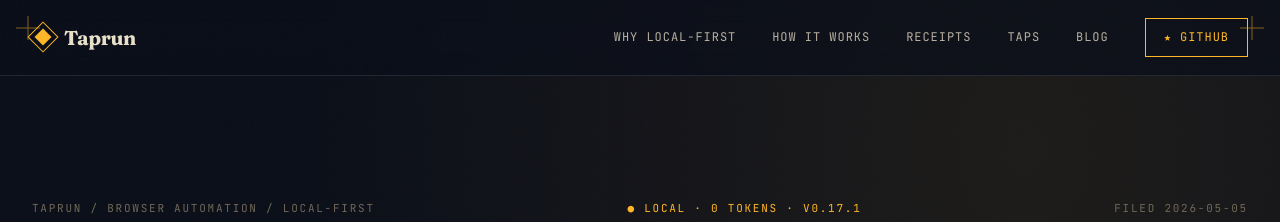
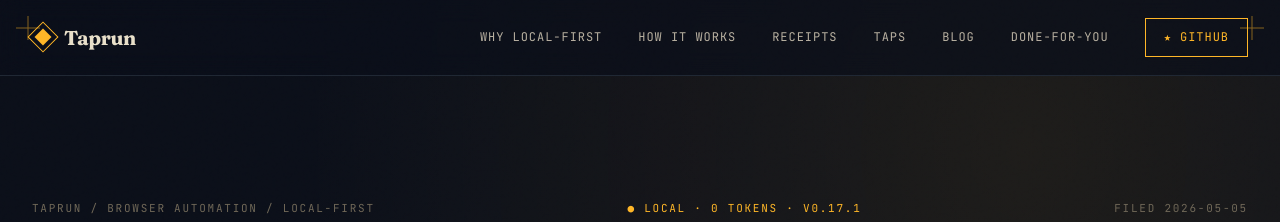
Before and after one commit to LeonTing1010/tap, a Jekyll site: the page built from docs/index.html, in a window 1280 px wide. Shown: the top 222 px of the page. Built offline with Jekyll 4.4.1, drawn with Linux system fonts in a browser that asks for light colours.

Commit message:
site: link /done-for-you from homepage nav
Co-Authored-By: Claude Fable 5 <noreply@anthropic.com>

```diff
--- a/docs/index.html
+++ b/docs/index.html
@@ -1161,6 +1161,7 @@ footer {
       <a href="#receipts">Receipts</a>
       <a href="/taps/">Taps</a>
       <a href="/blog/">Blog</a>
+      <a href="/done-for-you/">Done-for-you</a>
       <a href="https://github.com/LeonTing1010/tap?ref=taprun.dev" class="nav-cta" onclick="showStarToast(event)">★ GitHub</a>
     </div>
   </div>
```
